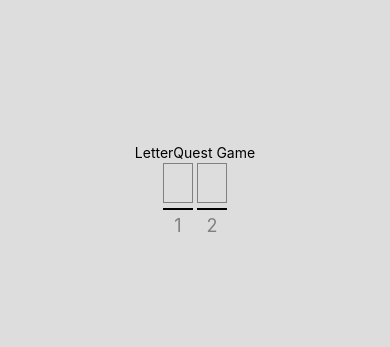
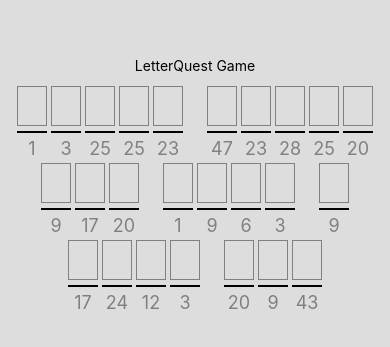
Before and after one commit to orlavy1976/LetterQuest, a React Native app: screen / in a window 390 px wide. Shown: the part 231-578 px from the top of the page. Built offline with nearby package versions, Linux system fonts and the light colour scheme.

Commit message:
add sentence component

```diff
--- a/App.js
+++ b/App.js
@@ -1,20 +1,15 @@
 import { StatusBar } from 'expo-status-bar';
 import React from 'react';
 import { StyleSheet, Text, View } from 'react-native';
-import LetterComponent from './components/LetterComponent';
+import SentenceComponent from './components/SentenceComponent';
 import { GlobalProvider } from './context/GlobalContext';
-
-
 
 export default function App() {
   return (
     <GlobalProvider>
       <View style={styles.container}>
         <Text>LetterQuest Game</Text>
-        <View style={styles.letterContainer}>
-          <LetterComponent index={0} expectedLetter="e" number={1} />
-          <LetterComponent index={1} expectedLetter="o" number={2} />
-        </View>
+        <SentenceComponent sentence="hello world and have a nice day" />
         <StatusBar style="auto" />
       </View>
     </GlobalProvider>
@@ -28,7 +23,4 @@ const styles = StyleSheet.create({
     alignItems: 'center',
     justifyContent: 'center',
   },
-  letterContainer: {
-    flexDirection: 'row',
-  },
 });
--- a/components/LetterComponent.js
+++ b/components/LetterComponent.js
@@ -1,8 +1,8 @@
-import React, { useContext, useEffect, useRef, useState } from 'react';
+import React, { forwardRef, useContext, useEffect, useImperativeHandle, useRef, useState } from 'react';
 import { Animated, StyleSheet, Text, TextInput, View } from 'react-native';
 import { GlobalContext } from '../context/GlobalContext';
 
-const LetterComponent = ({ index, expectedLetter, number }) => {
+const LetterComponent = forwardRef(({ index, expectedLetter, number, onCorrect }, ref) => {
   const { submitLetter } = useContext(GlobalContext);
   const [input, setInput] = useState('');
   const [correct, setCorrect] = useState(null); // null, true, false
@@ -10,6 +10,7 @@ const LetterComponent = ({ index, expectedLetter, number }) => {
   const shakeAnimation = useRef(new Animated.Value(0)).current;
   const fadeAnim = useRef(new Animated.Value(0)).current;
   const inputRef = useRef(null);
+  const preventBlur = useRef(false);
 
   useEffect(() => {
     Animated.timing(fadeAnim, {
@@ -43,10 +44,17 @@ const LetterComponent = ({ index, expectedLetter, number }) => {
     }
   }, [isFocused]);
 
+  useEffect(() => {
+    handleSubmit();
+  }, [input]);
+
   const handleSubmit = () => {
+    if (!input) { return; }
+    console.log("submitting letter", index, input);
     if (input.toLowerCase() === expectedLetter.toLowerCase()) {
       setCorrect(true);
       setIsFocused(false);
+      onCorrect(index);
     } else {
       setCorrect(false);
       Animated.sequence([
@@ -57,6 +65,27 @@ const LetterComponent = ({ index, expectedLetter, number }) => {
     submitLetter(index, input);
   };
 
+  useImperativeHandle(ref, () => ({
+    focus: () => {
+      if (!inputRef.current) { return; }
+      preventBlur.current = true;
+      console.log('focus', index);
+      inputRef.current.focus();
+      setTimeout(() => {
+        console.log('forcing focus', index);
+        inputRef.current.focus(); // Force the keyboard to open
+      }, 200); // Add a slight delay to ensure the input is focused
+    }
+  }));
+
+  const handleBlur = () => {
+    console.log('handleBlur', { preventBlur: preventBlur.current });
+    if (preventBlur.current) {
+      preventBlur.current = false;
+      return;
+    }
+    setIsFocused(false);
+  };
 
   return (
     <Animated.View style={{ transform: [{ translateX: shakeAnimation }] }}>
@@ -67,19 +96,11 @@ const LetterComponent = ({ index, expectedLetter, number }) => {
             ref={inputRef}
             style={[styles.input, correct === false && styles.incorrectInput]}
             value={correct ? input : ''}
-            onChangeText={(input) => {
-              setInput(input);
-              handleSubmit();
-            }}
+            onChangeText={setInput}
             maxLength={1}
             cursorColor="transparent"
-            onFocus={() => {
-              console.log("setting focus to true", index);
-              setIsFocused(true)
-            }}
-            onBlur={() => {
-              setIsFocused(false)
-            }}
+            onFocus={() => setIsFocused(true)}
+            onBlur={handleBlur}
           />
         }
         <View style={styles.line} />
@@ -88,7 +109,7 @@ const LetterComponent = ({ index, expectedLetter, number }) => {
     </Animated.View>
 
   );
-};
+});
 
 const styles = StyleSheet.create({
   container: {
--- /dev/null
+++ b/components/SentenceComponent.js
@@ -0,0 +1,91 @@
+import React, { useEffect, useRef, useState } from 'react';
+import { StyleSheet, View } from 'react-native';
+import LetterComponent from './LetterComponent';
+
+const SentenceComponent = ({ sentence }) => {
+  const [letterNumberMap, setLetterNumberMap] = useState({});
+  const [filledLetters, setFilledLetters] = useState([]);
+  const letterRefs = useRef([]);
+
+  useEffect(() => {
+    const generateRandomNumbers = () => {
+      const map = {};
+      const usedNumbers = new Set();
+
+      sentence.split('').forEach(char => {
+        const lowerChar = char.toLowerCase();
+        if (char !== ' ' && !map[lowerChar]) {
+          let randomNumber;
+          do {
+            randomNumber = Math.floor(Math.random() * 50) + 1;
+          } while (usedNumbers.has(randomNumber)); // Ensure unique numbers
+          map[lowerChar] = randomNumber;
+          usedNumbers.add(randomNumber);
+        }
+      });
+
+      setLetterNumberMap(map);
+    };
+
+    generateRandomNumbers();
+  }, [sentence]);
+
+  const handleCorrect = (index) => {
+    console.log("handling correct", index, filledLetters);
+    setFilledLetters(prev => [...prev, index]);
+    let nextLetterIndex = index + 1;
+    while ((filledLetters.includes(nextLetterIndex) || !letterRefs.current[nextLetterIndex]) && nextLetterIndex < sentence.length) {
+      nextLetterIndex++;
+    }
+    if (nextLetterIndex >= sentence.length) {
+      // check if there are letters left
+      for (let i = 0; i < sentence.length; i++) {
+        if (!filledLetters.includes(i)) {
+          console.log("found previous letter", i);
+          letterRefs.current[i].focus();
+          return;
+        }
+      }
+    }
+    console.log("nextLetterIndex", nextLetterIndex);
+    if (letterRefs.current[nextLetterIndex]) {
+      letterRefs.current[nextLetterIndex].focus();
+    }
+  }
+
+
+
+  return (
+    <View style={styles.sentenceContainer}>
+      {sentence.split('').map((char, index) => {
+        if (char === ' ') {
+          return <View key={index} style={styles.space} />;
+        }
+        return (
+          <LetterComponent
+            ref={el => letterRefs.current[index] = el}
+            key={index}
+            index={index}
+            expectedLetter={char}
+            number={letterNumberMap[char.toLowerCase()]}
+            onCorrect={(index) => handleCorrect(index)}
+          />
+        );
+      })}
+    </View>
+  );
+};
+
+const styles = StyleSheet.create({
+  sentenceContainer: {
+    flexDirection: 'row',
+    flexWrap: 'wrap',
+    justifyContent: 'center',
+    padding: 10,
+  },
+  space: {
+    width: 20, // Adjust space width as needed
+  },
+});
+
+export default SentenceComponent;
```
